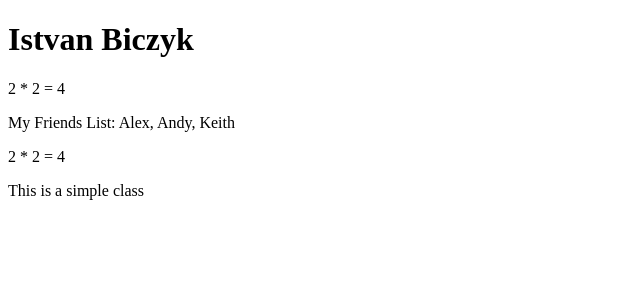
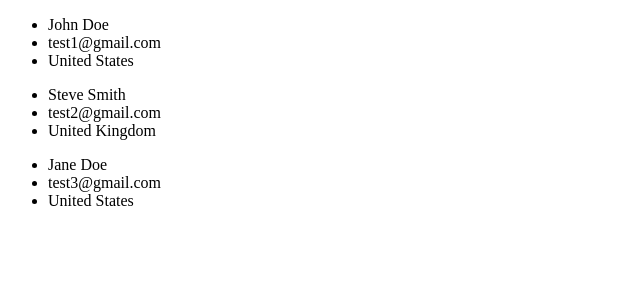
Before and after one commit to stevebiczyk/master-react, a React (Create React App) app: page / in a window 1280 px wide. Shown: the top 300 px of the page, without its empty margins (0-640 px from the left). Built offline with nearby package versions, Linux system fonts and the light colour scheme.

Commit message:
Lists in ReactJS

```diff
--- a/src/App.js
+++ b/src/App.js
@@ -1,18 +1,30 @@
-import Add from "./components/Add";
-import Greetings from "./components/Greetings";
-
 function App() {
-  const myName = "Istvan Biczyk";
-  const multiply = (a, b) => a * b;
-  const specialClass = "simple-class";
-
+  const userInfo = [
+    {
+      name: "John Doe",
+      email: "test1@gmail.com",
+      location: "United States",
+    },
+    {
+      name: "Steve Smith",
+      email: "test2@gmail.com",
+      location: "United Kingdom",
+    },
+    {
+      name: "Jane Doe",
+      email: "test3@gmail.com",
+      location: "United States",
+    },
+  ];
   return (
     <>
-      <h1>{myName}</h1>
-      <p> 2 * 2 = {2 * 2}</p>
-      <p> My Friends List: {["Alex, Andy, Keith"]}</p>
-      <p> 2 * 2 = {multiply(2, 2)}</p>
-      <p className={specialClass}>This is a simple class</p>
+      {userInfo.map((user) => (
+        <ul key={Math.random() * 10}>
+          <li>{user.name}</li>
+          <li>{user.email}</li>
+          <li>{user.location}</li>
+        </ul>
+      ))}
     </>
   );
 }
```
